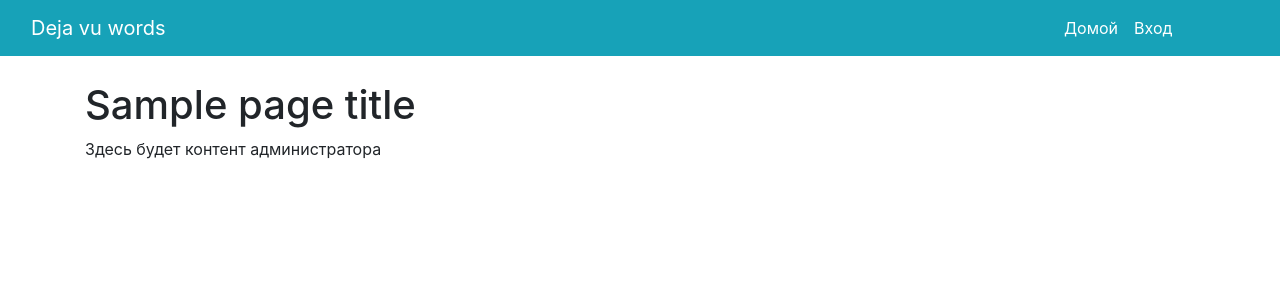
After one commit to KaterusiaFX/deja_vu_words, a Flask app: template webapp/templates/admin/admin_index.html in a window 1280 px wide. The commit adds this page. Shown: the top 300 px of the page. Run offline with Flask 2, Linux system fonts and the light colour scheme; the template is opened without the code that fills it: most values are stand-ins (such as "Sample title", 1, 10 or a date in 2020); some libraries are stand-ins or nearby versions.

Commit message:
Blueprint complited, def admin_required created, templates reorganized

```diff
--- a/webapp/__init__.py
+++ b/webapp/__init__.py
@@ -1,4 +1,4 @@
-from flask import Flask, render_template
+from flask import Flask
 
 from flask_login import LoginManager
 
--- a/webapp/home/views.py
+++ b/webapp/home/views.py
@@ -6,5 +6,5 @@ blueprint = Blueprint('home', __name__)
 @blueprint.route('/')
 @blueprint.route('/index')
 def index():
-    title = 'Домой'
-    return render_template('home.html', page_title=title)
+    title = 'Домашняя страница'
+    return render_template('home/index.html', page_title=title)
--- /dev/null
+++ b/webapp/templates/admin/admin_index.html
@@ -0,0 +1,8 @@
+{% extends "base.html" %}
+
+{% block content %}
+    <div class="container">
+    <h1>{{ page_title }}</h1>
+        Здесь будет контент администратора
+    </div>
+{% endblock %}
--- a/webapp/templates/base.html
+++ b/webapp/templates/base.html
@@ -16,30 +16,7 @@
       {% endif %}
   </head>
   <body>
-      <nav class="navbar navbar-expand-lg navbar-dark bg-info"> <!Навигационная панель>
-        <div class="col-10">
-          <a class="navbar-brand" href="{{ url_for('home.index') }}">Deja vu words</a>
-          <button class="navbar-toggler" type="button" data-toggle="collapse" data-target="#navbarNav" aria-controls="navbarNav" aria-expanded="false" aria-label="Toggle navigation">
-            <span class="navbar-toggler-icon"></span>
-          </button>
-        </div>
-        <div class="collapse navbar-collapse" id="navbarNav">
-          <ul class="navbar-nav">
-            <li class="nav-item">
-              <a class="nav-link" href="{{ url_for('home.index') }}">Домой <span class="sr-only">(current)</span></a>
-            </li>
-            {% if current_user.is_anonymous %}
-              <li class="nav-item">
-                <a class="nav-link" href="{{ url_for('user.login') }}">Вход</a>
-              </li>
-            {% else %}
-              <li class="nav-item">
-                <a class="nav-link" href="{{ url_for('user.logout') }}">Выход</a>
-              </li>
-            {% endif %}
-          </ul>
-        </div>
-      </nav><br>
+    {% include 'menu.html' %}
     <div class="col-9">
       {% with messages = get_flashed_messages() %}  <!шаблон для отображения предупр. сообщений>
       {% if messages %}
--- a/webapp/templates/home.html
+++ b/webapp/templates/home/index.html
@@ -3,7 +3,8 @@
 {% extends "base.html" %}
 
 {% block content %}
-    <div class="col-12">
-        <h1>Приветствуем вас на сайте Deja vu words</h1>
+    <div class="container">
+        <h1>{{ page_title }}</h1>
+        Приветствуем вас на сайте Deja vu words
     </div>
 {% endblock %}
--- /dev/null
+++ b/webapp/templates/menu.html
@@ -0,0 +1,24 @@
+<nav class="navbar navbar-expand-lg navbar-dark bg-info"> <!Навигационная панель>
+    <div class="col-10">
+      <a class="navbar-brand" href="{{ url_for('home.index') }}">Deja vu words</a>
+      <button class="navbar-toggler" type="button" data-toggle="collapse" data-target="#navbarNav" aria-controls="navbarNav" aria-expanded="false" aria-label="Toggle navigation">
+        <span class="navbar-toggler-icon"></span>
+      </button>
+    </div>
+    <div class="collapse navbar-collapse" id="navbarNav">
+      <ul class="navbar-nav">
+        <li class="nav-item active">
+          <a class="nav-link" href="{{ url_for('home.index') }}">Домой <span class="sr-only">(current)</span></a>
+        </li>
+        {% if current_user.is_anonymous %}
+          <li class="nav-item active">
+            <a class="nav-link" href="{{ url_for('user.login') }}">Вход</a>
+          </li>
+        {% else %}
+          <li class="nav-item">
+            <a class="nav-link" href="{{ url_for('user.logout') }}">Выход</a>
+          </li>
+        {% endif %}
+      </ul>
+    </div>
+</nav><br>
--- a/webapp/user/views.py
+++ b/webapp/user/views.py
@@ -13,7 +13,7 @@ def login():
         return redirect(url_for('home.index'))
     title = 'Вход'
     login_form = LoginForm()
-    return render_template('login.html', page_title=title, form=login_form)
+    return render_template('user/login.html', page_title=title, form=login_form)
 
 
 @blueprint.route('/process-login', methods=['POST'])
```
Also changed, not shown: webapp/admin/views.py (+5 -7 lines), webapp/templates/user/login.html (renamed from webapp/templates/login.html, +0 -15 lines), webapp/user/decorators.py (added, +20 -0 lines). Lines whose indentation alone changed are shown as unchanged.
